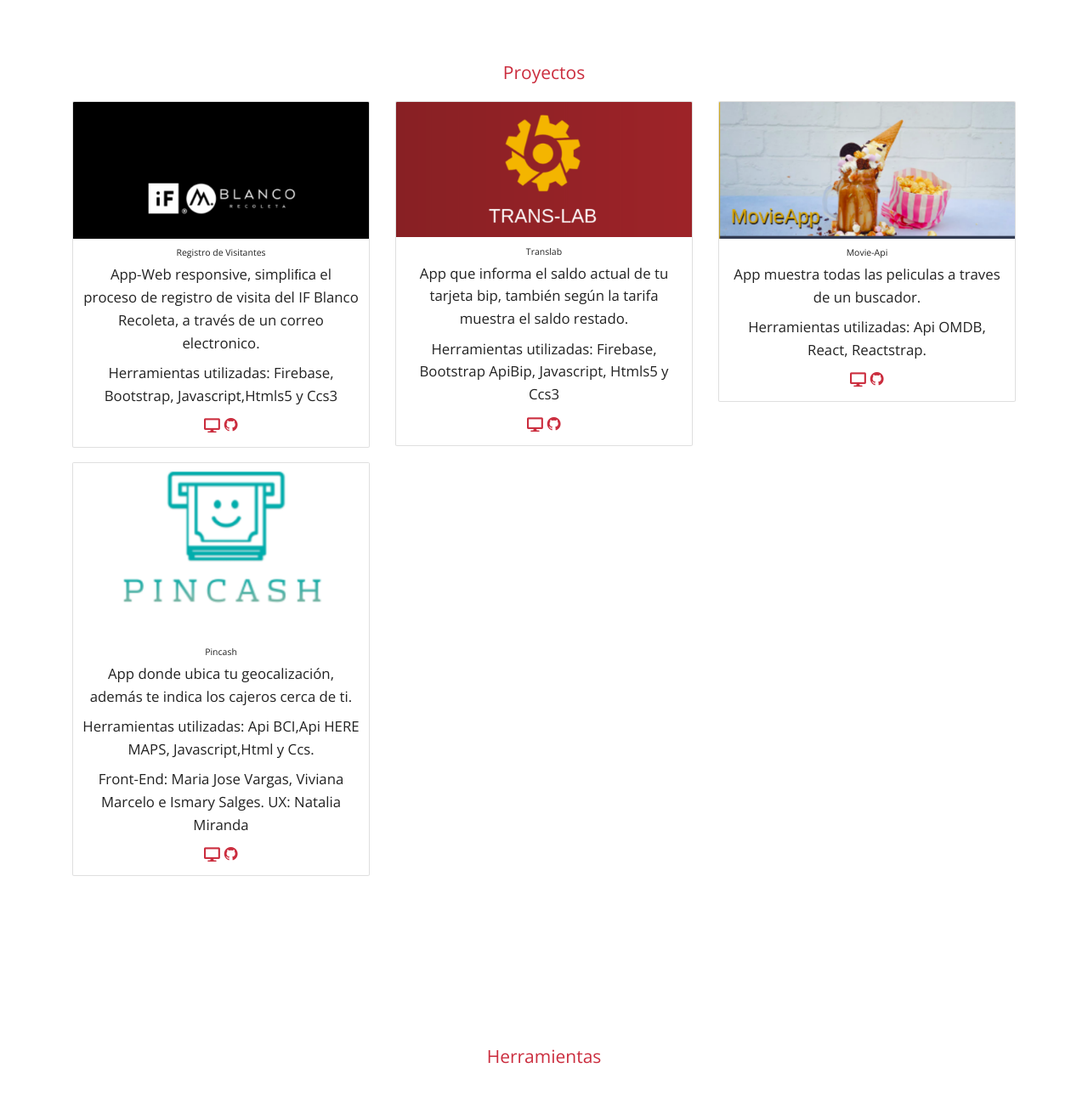
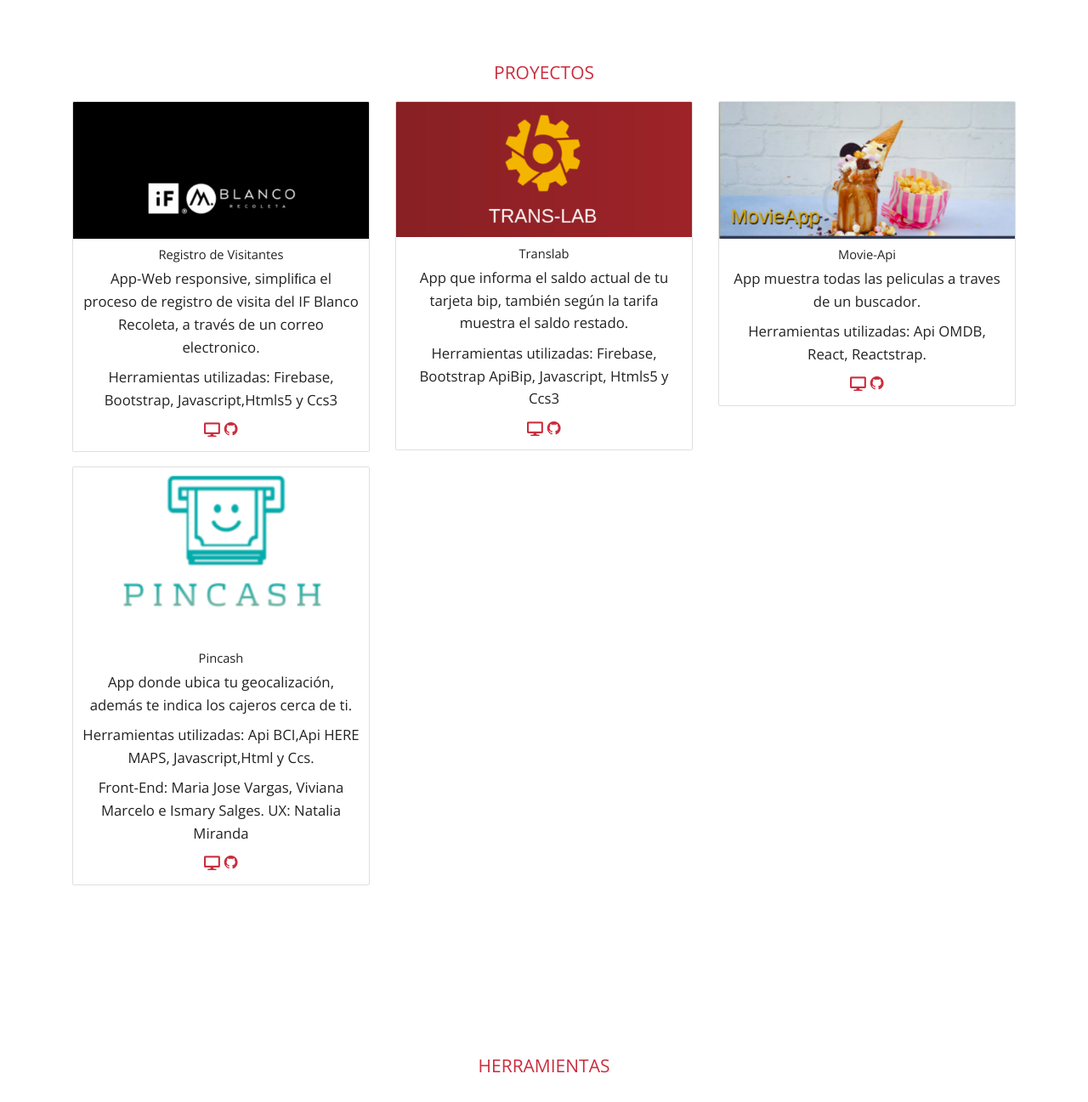
Before and after one commit to IsmarySalgesM/IsmarySalges, a website: page index.html in a window 1280 px wide. Shown: the part 1500-2797 px from the top of the page at 85% size. Drawn offline with nearby package versions, Linux system fonts and the light colour scheme.

Commit message:
portafolio pre-ok

```diff
--- a/index.html
+++ b/index.html
@@ -64,7 +64,7 @@
 					<img class="img-fluid imgme center" src="./assets/img/DSC_0112 (1).jpg" alt="">
 				</div>
 				<div class="col-sm ">
-					<h1 class="text-center titleRed">Sobre mi</h1>
+					<h1 class="text-center titleRed">SOBRE MI</h1>
 
 
 					<p class="text-justify"> Soy Ismary Salges, mujer perseverante, comprometida con enorme ganas de
@@ -85,7 +85,7 @@
 	<section class="allView" id="proyectos">
 		<div class="container">
 			<div class="row  justify-content-center">
-				<h1 class="titleRed text-center">Proyectos</h1>
+				<h1 class="titleRed text-center">PROYECTOS</h1>
 			</div>
 
 			<div class="row">
@@ -93,7 +93,7 @@
 					<div class="card">
 						<img class="card-img-top" src="./assets/img/Captura de pantalla de 2018-10-17 19-07-09.png" alt="Card image cap">
 						<div class="card-body">
-							<h5 class="card-title">Registro de Visitantes</h5>
+							<h3 class="card-title">Registro de Visitantes</h3>
 							<p class="card-text">App-Web responsive, simpliﬁca el proceso de registro de visita del IF
 								Blanco Recoleta, a través de un correo electronico.</p>
 							<p class="card-text">Herramientas utilizadas: Firebase, Bootstrap, Javascript,Htmls5 y Ccs3</p>
@@ -108,7 +108,7 @@
 					<div class="card">
 						<img class="card-img-top" src="./assets/img/Captura de pantalla de 2018-10-17 19-33-44.png" alt="Card image cap">
 						<div class="card-body">
-							<h5 class="card-title">Translab</h5>
+							<h3 class="card-title">Translab</h3>
 							<p class="card-text"> App que informa el saldo actual de tu tarjeta bip, también según la
 								tarifa muestra el saldo restado.</p>
 							<p class="card-text">Herramientas utilizadas: Firebase, Bootstrap ApiBip, Javascript,
@@ -122,7 +122,7 @@
 					<div class="card">
 						<img class="card-img-top" src="./assets/img/Captura de pantalla de 2018-10-18 10-31-17.png" alt="Card image cap">
 						<div class="card-body">
-							<h5 class="card-title">Movie-Api</h5>
+							<h3 class="card-title">Movie-Api</h3>
 							<p class="card-text"> App muestra todas las peliculas a traves de un buscador.</p>
 							<p class="card-text">Herramientas utilizadas: Api OMDB, React, Reactstrap.</p>
 							<a href="https://movieapp-.herokuapp.com/" target="_blank"><i class="fas fa-desktop"></i></a>
@@ -134,7 +134,7 @@
 					<div class="card">
 						<img class="card-img-top" src="./assets/img/Captura de pantalla de 2018-10-17 21-28-41.png" alt="Card image cap">
 						<div class="card-body">
-							<h5 class="card-title">Pincash</h5>
+							<h3 class="card-title">Pincash</h3>
 							<p class="card-text"> App donde ubica tu geocalización, además te indica los cajeros cerca de ti.</p>
 							<p class="card-text">Herramientas utilizadas: Api BCI,Api HERE MAPS, Javascript,Html y Ccs. </p>
 							<p class="card-text">Front-End: Maria Jose Vargas, Viviana Marcelo e Ismary Salges. UX: Natalia Miranda </p>
@@ -153,7 +153,7 @@
 		<div class="container allView">
 			<div class="row  d-flex justify-content-center">
 				<div class="col-12">
-					<h1 class="titleRed abc">Herramientas</h1>
+					<h1 class="titleRed abc">HERRAMIENTAS</h1>
 				</div>
 				<div class="col-12 col-md-10 col-lg-8 abc">
 					<i class="devicon-css3-plain iconsColors material-icons "></i>
@@ -184,7 +184,7 @@
 			<div class="row justify-content-center">
 
 				<div>
-					<h1 class="titleWhite">Contacto</h1>
+					<h1 class="titleWhite">CONTACTO</h1>
 					<a href="./cv/Ismary E Salges .pdf" target="_blank" ><i class="icon-contac fas fa-file-pdf"></i></a>
 					<a href="https://www.linkedin.com/in/ismarysalges/" target="_blank"><i class=" icon-contac fab fa-linkedin"></i></a>
 					<a href="https://github.com/IsmarySalgesM" target="_blank"><i class="icon-contac devicon-github-plain"></i></a>
```
